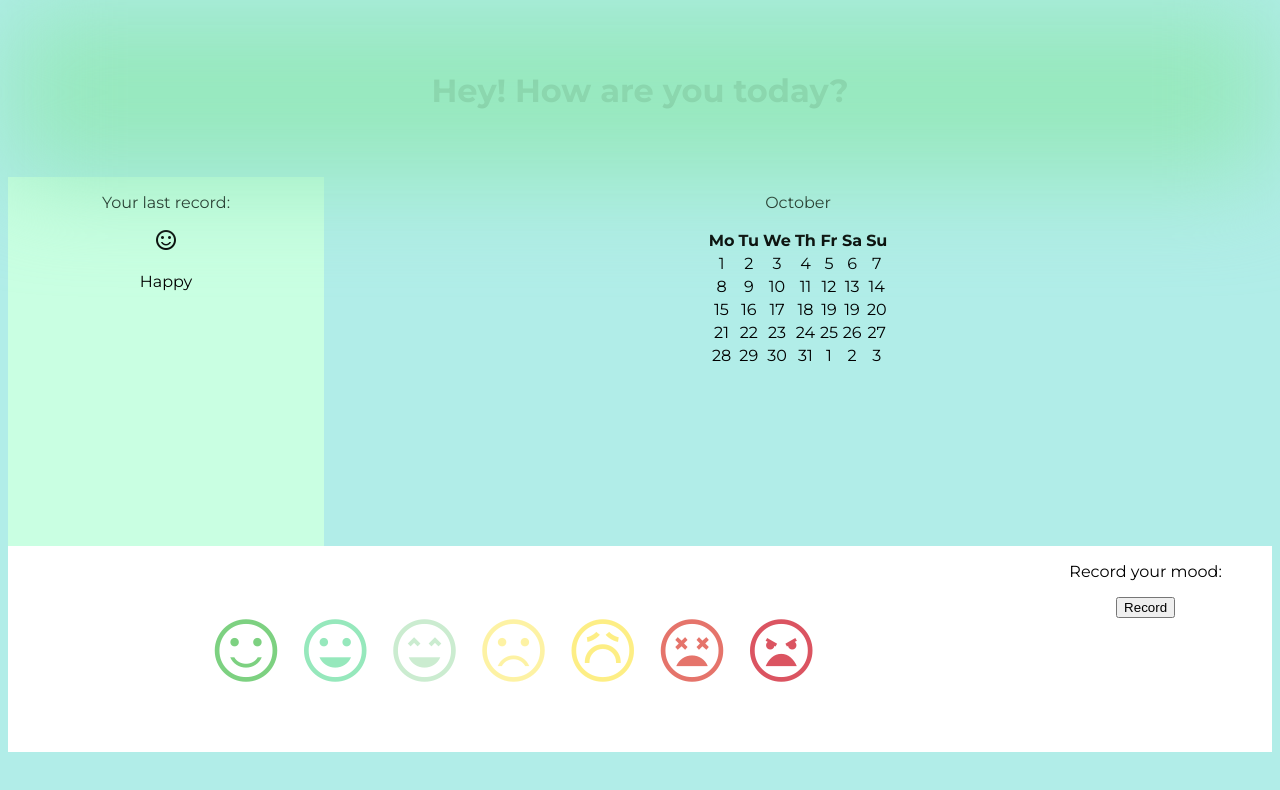
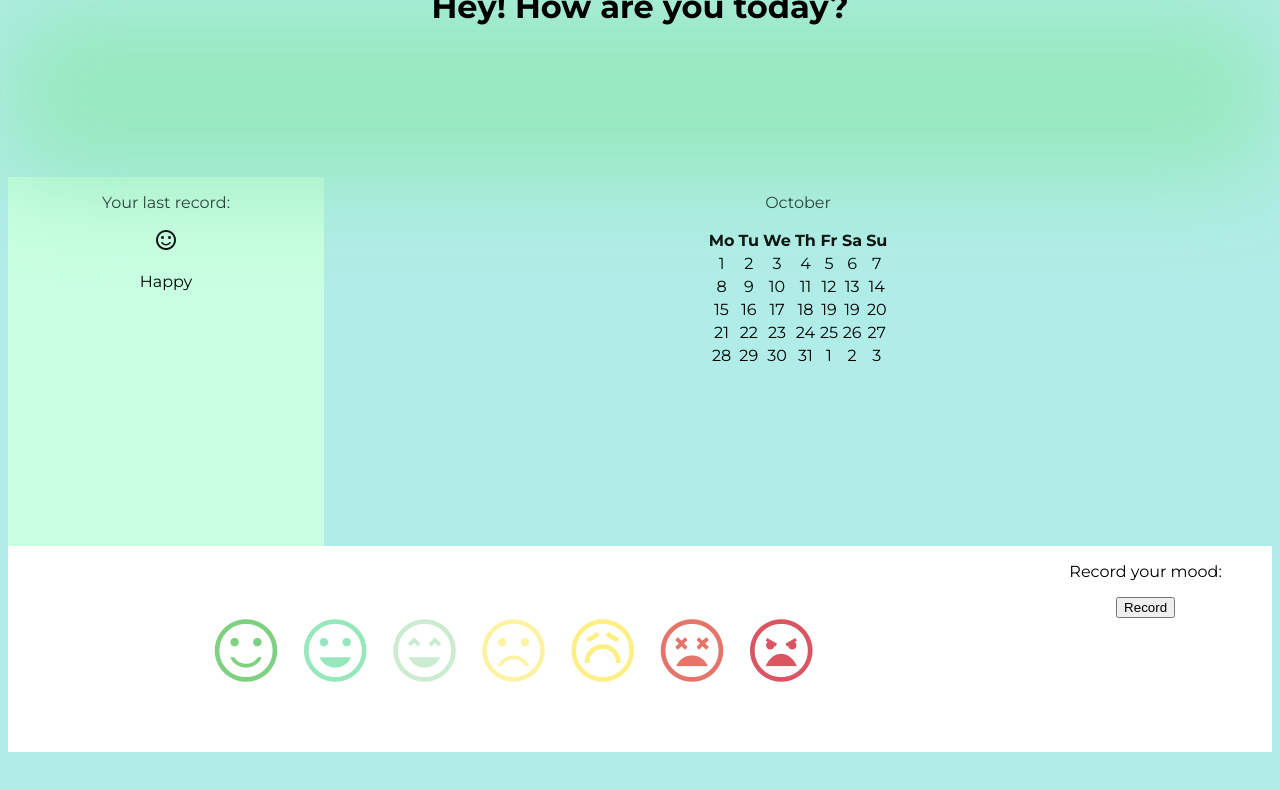
Before and after one commit to Klegusha/moodilla, a plain HTML site: page index.html in a window 1280 px wide. Drawn offline with nearby package versions, Linux system fonts and the light colour scheme.

Commit message:
Update style.css
Get  the header-txt up in layers

```diff
--- a/style.css
+++ b/style.css
@@ -20,6 +20,7 @@ header{
     position: absolute;
     top: 0;
     left:0;
+    z-index: 1;
 }
 .header_txt{
     text-align: center;
@@ -28,6 +29,8 @@ header{
     margin: auto;
     display: table-cell;
     vertical-align: middle;
+    position: absolute;
+    z-index: 2;
 }
 .header_txt h1{
     margin-block-start: -0.67em;
```
